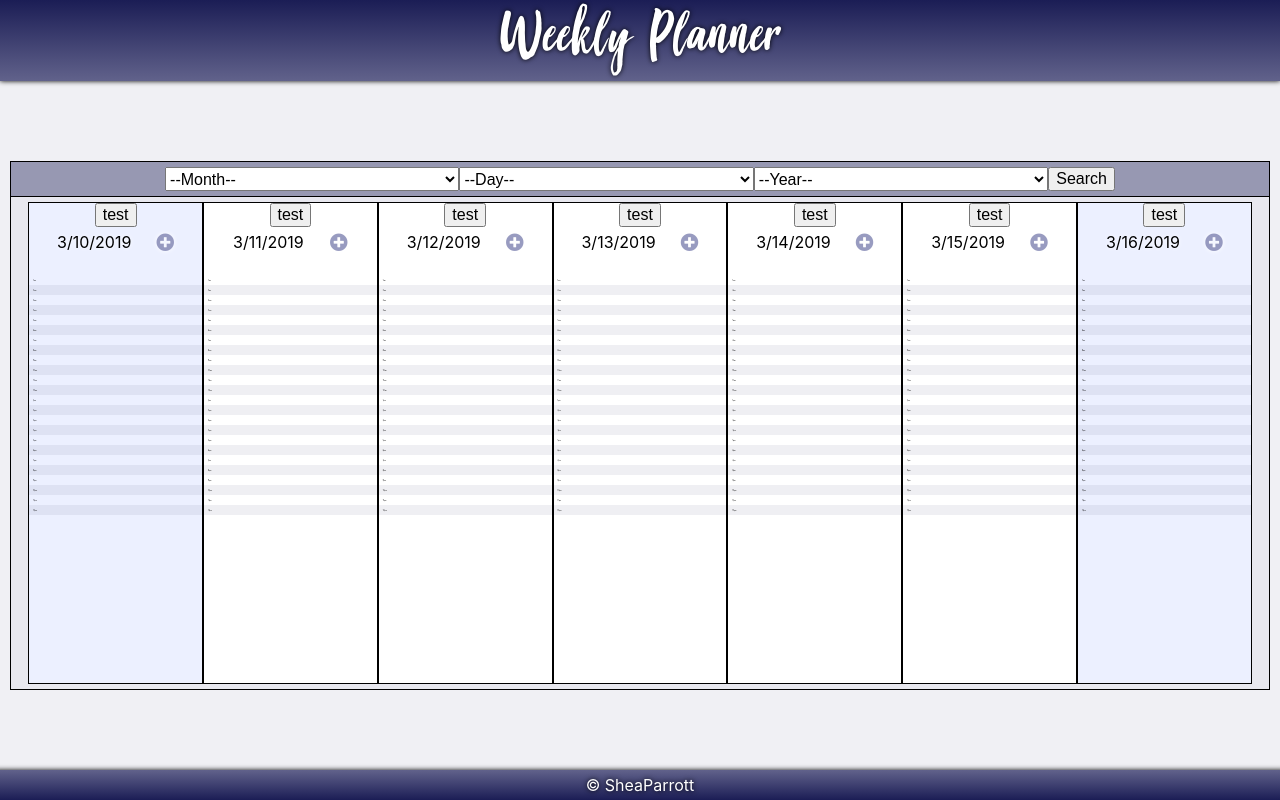
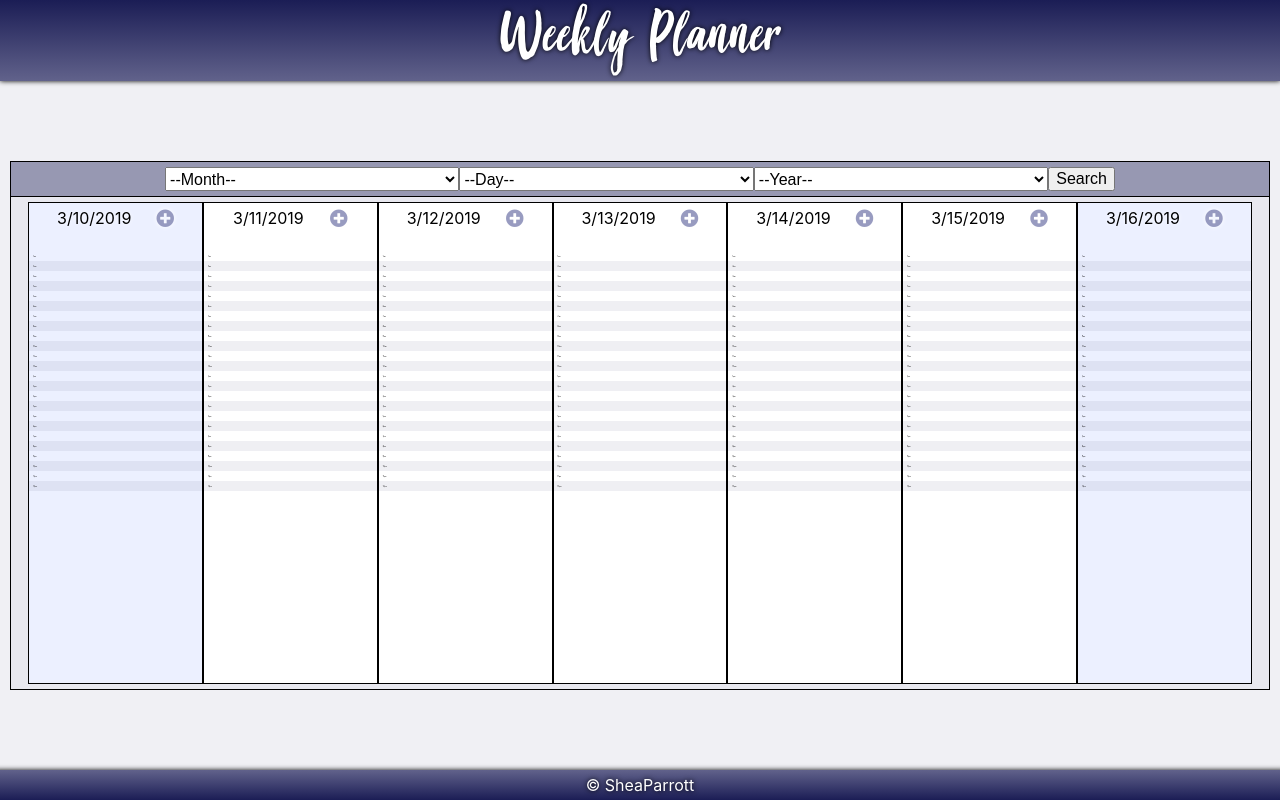
Before and after one commit to SheaParrott/weekly_planner, a React (Create React App) app: page / in a window 1280 px wide. Built offline with nearby package versions, Linux system fonts and the light colour scheme.

Commit message:
removed test button to re-deploy changes

```diff
--- a/src/Components/Day.js
+++ b/src/Components/Day.js
@@ -24,7 +24,6 @@ class Day extends Component {
   render() {
     return (
       <div className="week">
-        <button onClick={this.test}>test</button>
         <div className="dateAndAddEvent">
           <span className="TheDate">{`${this.props.day.getMonth() +
             1}/${this.props.day.getDate()}/${this.props.day.getFullYear()}`}</span>
```
